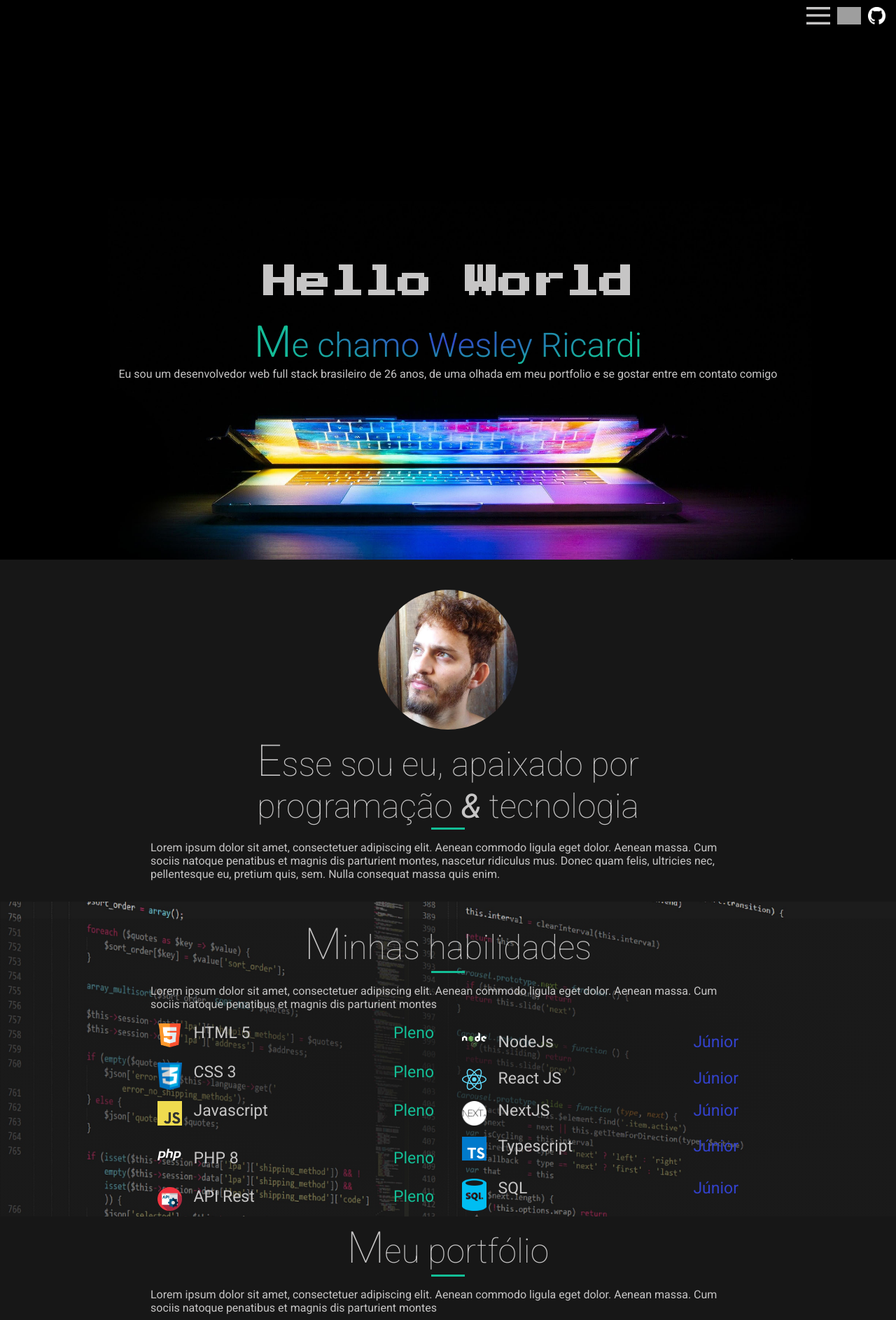
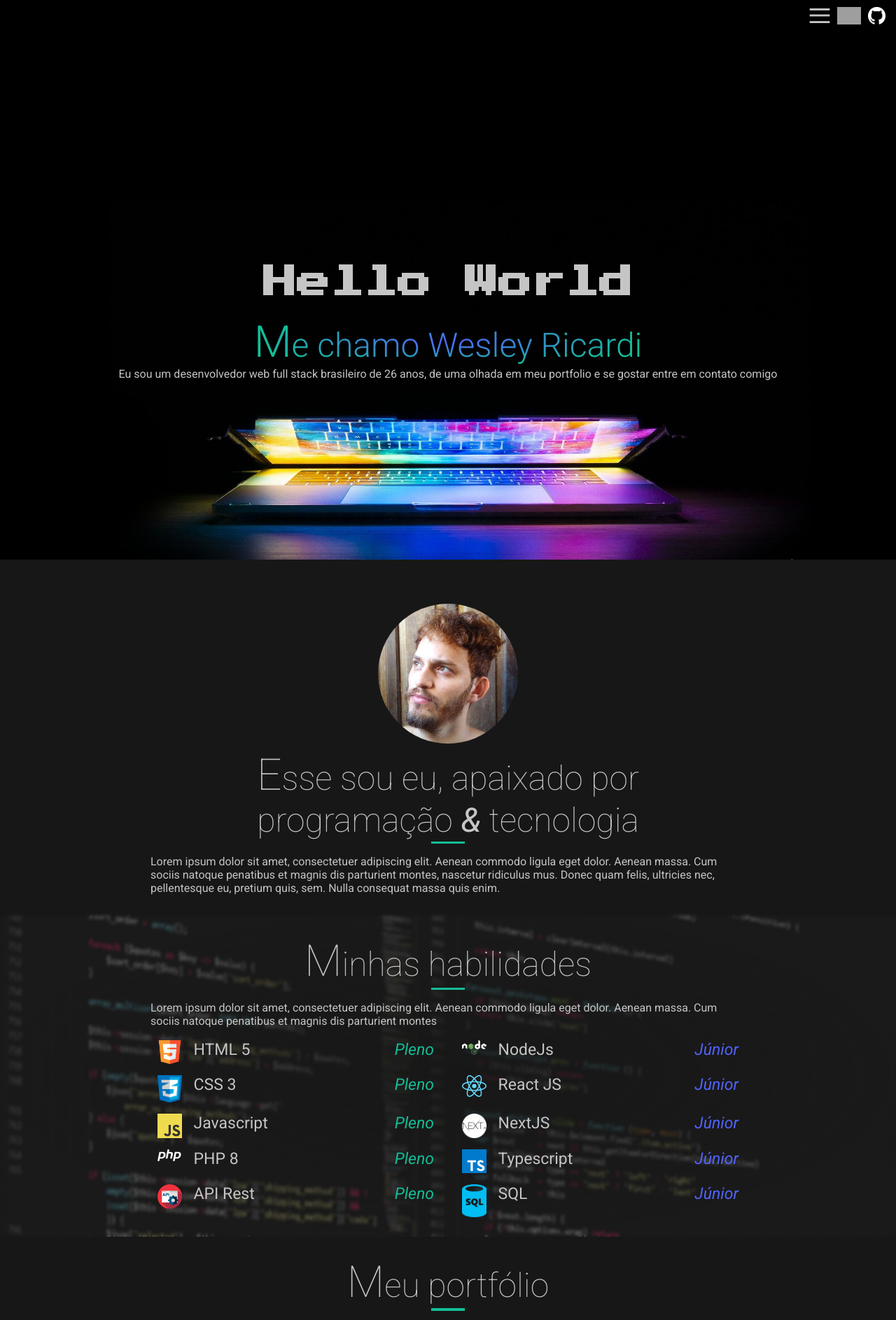
Before and after one commit to wesleyricardi/personalsite, a Next.js app: page / in a window 1280 px wide. Shown: the top 1887 px of the page at 70% size. Built offline with nearby package versions, Linux system fonts and the light colour scheme; grey boxes are pictures that could not be loaded.

Commit message:
melhorias gerais e adicionado menu

```diff
--- a/src/components/main/aboutMe.tsx
+++ b/src/components/main/aboutMe.tsx
@@ -2,7 +2,7 @@ import style from "../../styles/components/main/aboutMe.module.css";
 
 export default function aboutMe() {
   return (
-    <section className={style.main}>
+    <section id="aboutme" className={style.main}>
       <img src="/main/profile_photo.jfif" alt="Wesley Ricardi profile photo" />
       <h2>
         Esse sou eu, apaixado por programação <b>&</b> tecnologia
--- a/src/components/main/contact.tsx
+++ b/src/components/main/contact.tsx
@@ -2,7 +2,7 @@ import style from "../../styles/components/main/contact.module.css";
 
 export default function contact() {
   return (
-    <section className={style.main}>
+    <section id="contact" className={style.main}>
       <h2>Entre em contato</h2>
       <p>Adoraria ouvir sobre o que achou</p>
       <div>
--- a/src/components/main/portfolio.tsx
+++ b/src/components/main/portfolio.tsx
@@ -2,7 +2,7 @@ import style from "../../styles/components/main/portfolio.module.css";
 
 export default function portfolio() {
   return (
-    <section className={style.main}>
+    <section id="portfolio" className={style.main}>
       <h2>Meu portfólio</h2>
       <p>
         Lorem ipsum dolor sit amet, consectetuer adipiscing elit. Aenean commodo
--- a/src/components/main/skills.tsx
+++ b/src/components/main/skills.tsx
@@ -2,7 +2,7 @@ import style from "../../styles/components/main/skills.module.css";
 
 export default function skills() {
   return (
-    <section className={style.main}>
+    <section id="skills" className={style.main}>
       <div>
         <h2>Minhas habilidades</h2>
         <p>
--- a/src/components/nav/index.tsx
+++ b/src/components/nav/index.tsx
@@ -1,12 +1,49 @@
 import style from "../../styles/components/nav/index.module.css";
 
 export default function nav() {
+  function handleMenu() {
+    const Menu = document.getElementById("main_menu") as HTMLElement;
+    const menuIcon = document.getElementById("main_menu_icon") as HTMLElement;
+    if (Menu.style.display === "none") {
+      Menu.style.display = "grid";
+      menuIcon.style.transform = "rotate(180deg)";
+      setTimeout(() => menuIcon.setAttribute("src", "/bt_close.svg"), 150);
+      setTimeout(() => (Menu.style.opacity = "1"), 10);
+    } else {
+      Menu.style.opacity = "0";
+      menuIcon.style.transform = "rotate(0)";
+      setTimeout(() => menuIcon.setAttribute("src", "/menu_bt.svg"), 150);
+      setTimeout(() => (Menu.style.display = "none"), 300);
+    }
+  }
+
   return (
     <nav className={style.main}>
       <div>
-        <img src="/menu_bt.svg" alt="" />
+        <img
+          onClick={handleMenu}
+          id="main_menu_icon"
+          src="/menu_bt.svg"
+          alt=""
+        />
         <img src="/social_imgs/linkedin.png" alt="" />
         <img src="/social_imgs/github_white.png" alt="" />
+      </div>
+      <div id="main_menu" style={{ display: "none", opacity: "0" }}>
+        <ul onClick={handleMenu}>
+          <a href="#aboutme">
+            <li>Sobre mim</li>
+          </a>
+          <a href="#skills">
+            <li>Habilidades</li>
+          </a>
+          <a href="#portfolio">
+            <li>Portfolio</li>
+          </a>
+          <a href="#contact">
+            <li>Contato</li>
+          </a>
+        </ul>
       </div>
     </nav>
   );
--- a/src/styles/components/main/aboutMe.module.css
+++ b/src/styles/components/main/aboutMe.module.css
@@ -1,7 +1,3 @@
-.main {
-  padding-bottom: 20px;
-}
-
 .main > img {
   display: block;
   margin: 2.7em auto 0;
--- a/src/styles/components/main/contact.module.css
+++ b/src/styles/components/main/contact.module.css
@@ -1,3 +1,7 @@
+.main {
+  margin-bottom: -20px;
+}
+
 .main > p {
   text-align: center;
 }
--- a/src/styles/components/main/index.module.css
+++ b/src/styles/components/main/index.module.css
@@ -1,3 +1,9 @@
+main.main > section {
+  scroll-margin-top: 49px;
+  padding-top: 20px;
+  padding-bottom: 20px;
+}
+
 main.main h2 {
   width: var(--container-size);
   padding: 0 1em;
--- a/src/styles/components/main/skills.module.css
+++ b/src/styles/components/main/skills.module.css
@@ -1,5 +1,4 @@
 section.main {
-  padding-top: 1em;
   background-image: url(/main/skills_background.jpg);
   background-size: cover;
 }
@@ -10,6 +9,10 @@ section.main > div {
     rgba(23, 23, 23, 0.85) 0%,
     rgba(23, 23, 23, 0.425) 100%
   );
+  -webkit-backdrop-filter: blur(5px);
+  backdrop-filter: blur(2px);
+  margin: -30px 0 -20px;
+  padding: 30px 0 20px;
 }
 
 section.main > div > div {
@@ -17,6 +20,8 @@ section.main > div > div {
 }
 
 section.main > div > div > ul {
+  display: flex;
+  flex-wrap: wrap;
   width: var(--container-size);
   margin: 0 auto;
 }
@@ -41,6 +46,7 @@ section.main > div > div > ul > li > img {
 section.main > div > div > ul > li > span {
   display: inline-block;
   justify-self: self-end;
+  font-style: italic;
 }
 
 section.main > div > div > ul > li:nth-of-type(2n + 1) > span {
--- a/src/styles/components/nav/index.module.css
+++ b/src/styles/components/nav/index.module.css
@@ -7,11 +7,50 @@ nav.main {
   z-index: 1;
   background-color: black;
 }
-nav.main > div {
+nav.main > div:first-of-type {
   width: clamp(100px, 100%, 1300px);
 }
 
-nav.main > div > img {
+nav.main > div:first-of-type > img:first-of-type {
+  padding: 2px 0;
+  width: 30px;
+  transition: all 300ms ease;
+}
+
+nav.main > div:first-of-type > img {
   height: 25px;
   margin: 0 5px;
 }
+
+nav.main > div:nth-of-type(2) {
+  display: grid;
+  justify-items: center;
+  align-items: center;
+  position: fixed;
+  height: calc(100vh - 49px);
+  width: 100vw;
+  background-color: #171717cc;
+  -webkit-backdrop-filter: blur(5px);
+  backdrop-filter: blur(5px);
+  top: 49px;
+  left: 0;
+  transition: all 300ms ease;
+}
+
+nav.main > div:nth-of-type(2) > ul {
+  list-style: none;
+}
+
+nav.main > div:nth-of-type(2) > ul > a > li {
+  width: 200px;
+  margin: 0 auto;
+  padding: 10px 20px;
+  text-align: center;
+  background-color: transparent;
+  transition: background 300ms ease;
+}
+
+nav.main > div:nth-of-type(2) > ul > a > li:hover {
+  background-color: var(--main-color);
+  color: var(--color-dark);
+}
--- a/src/styles/config/paleta.css
+++ b/src/styles/config/paleta.css
@@ -1,6 +1,6 @@
 :root {
   --main-color: hsl(166, 82%, 41%);
-  --secundary-color: hsl(234, 60%, 50%);
+  --secundary-color: hsl(234, 94%, 65%);
 
   --color-light: #c6c5c5;
   --color-dark: #171717;
```
Also changed, not shown: public/bt_close.svg (added).
